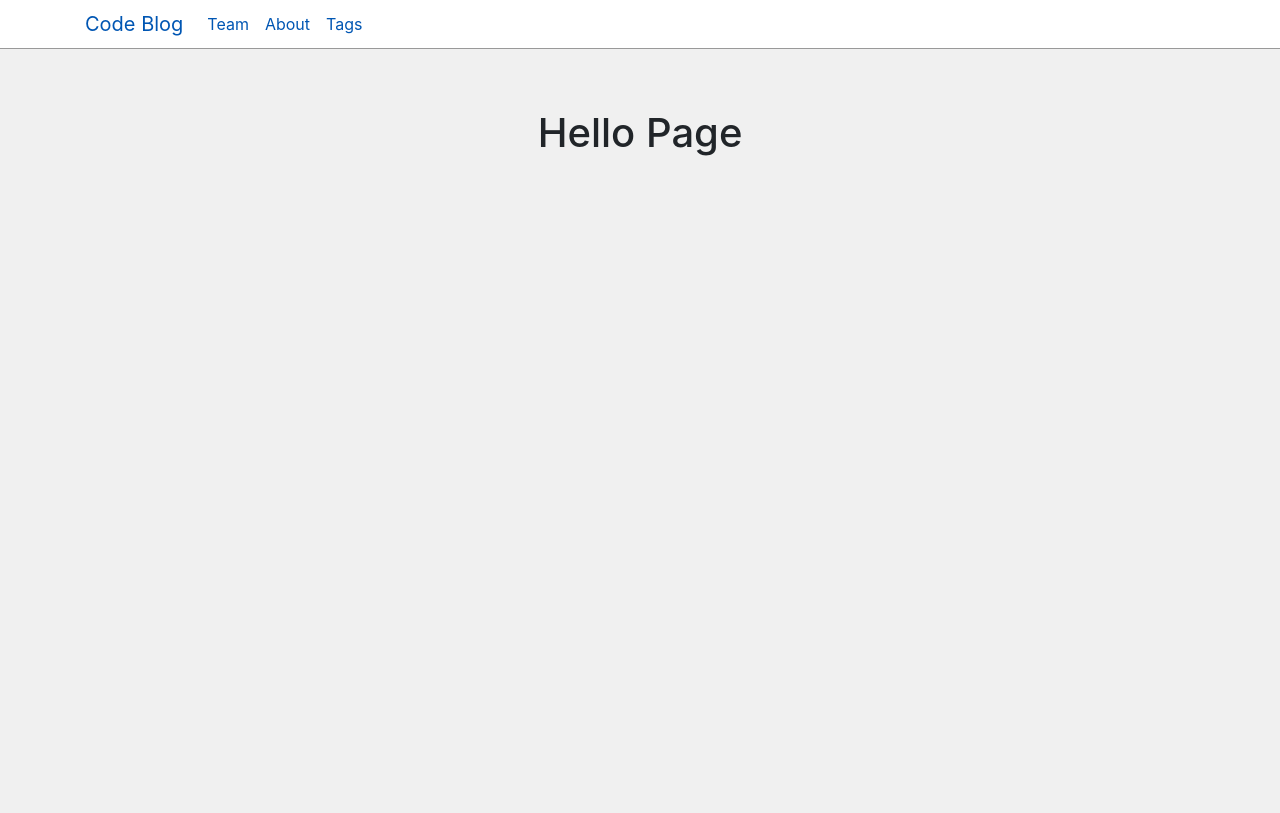
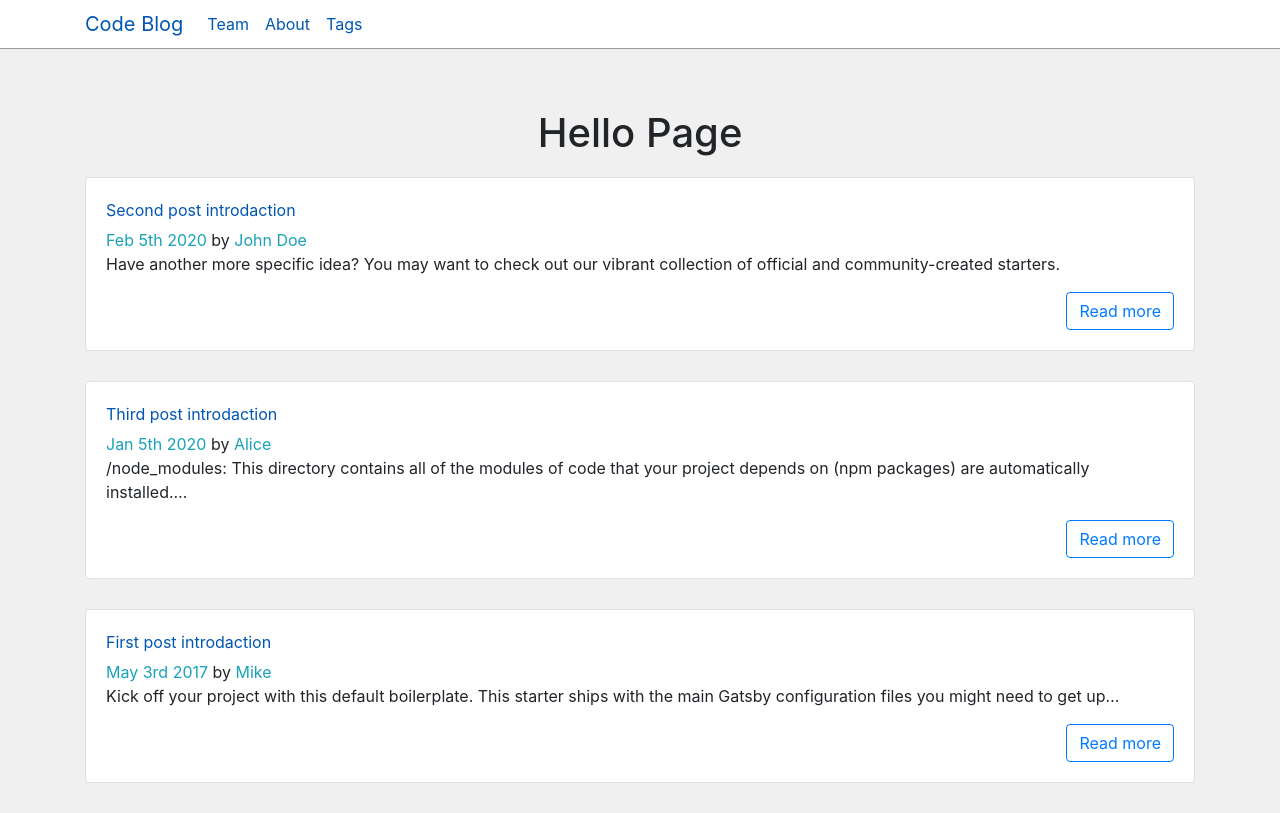
Before and after one commit to kto-to-tam/react-gatsby-blog, a Gatsby site: page / in a window 1280 px wide. Built offline with nearby package versions, Linux system fonts and the light colour scheme; Gatsby itself is replaced by a stand-in of ours.

Commit message:
start lesson 5

```diff
--- a/gatsby-config.js
+++ b/gatsby-config.js
@@ -6,7 +6,6 @@ module.exports = {
   },
   plugins: [
     `gatsby-plugin-react-helmet`,
-    `gatsby-plugin-sass`,
     {
       resolve: `gatsby-source-filesystem`,
       options: {
@@ -14,9 +13,15 @@ module.exports = {
         path: `${__dirname}/src/images`,
       },
     },
+    {
+      resolve: `gatsby-source-filesystem`,
+      options: {
+        name: `images`,
+        path: `${__dirname}/src/pages`,
+      },
+    },
     `gatsby-transformer-sharp`,
-    `gatsby-plugin-sharp`,
-    `gatsby-plugin-catch-links`,
+    'gatsby-plugin-sharp',
     {
       resolve: `gatsby-plugin-manifest`,
       options: {
@@ -29,6 +34,9 @@ module.exports = {
         icon: `src/images/icon.png`, // This path is relative to the root of the site.
       },
     },
+    'gatsby-plugin-catch-links',
+    'gatsby-transformer-remark',
+    'gatsby-plugin-sass'
     // this (optional) plugin enables Progressive Web App + Offline functionality
     // To learn more, visit: https://gatsby.dev/offline
     // `gatsby-plugin-offline`,
--- a/package.json
+++ b/package.json
@@ -15,6 +15,7 @@
     "gatsby-plugin-sass": "^2.1.30",
     "gatsby-plugin-sharp": "^2.4.3",
     "gatsby-source-filesystem": "^2.1.46",
+    "gatsby-transformer-remark": "^2.6.58",
     "gatsby-transformer-sharp": "^2.3.13",
     "node-sass": "^4.13.1",
     "prop-types": "^15.7.2",
--- /dev/null
+++ b/src/components/Post.js
@@ -0,0 +1,36 @@
+import React from 'react';
+import PropTypes from 'prop-types';
+import { Link } from 'gatsby';
+import { Card, CardTitle, CardText, CardSubtitle, CardBody } from 'reactstrap';
+
+const Post = ({ title, date, author, body, path }) => {
+  return (
+    <Card>
+      <CardBody>
+        <CardTitle>
+          <Link to={path}>
+            {title}
+          </Link>
+        </CardTitle>
+        <CardSubtitle>
+          <span className="text-info">{date}</span> by{' '}
+          <span className="text-info">{author}</span>
+        </CardSubtitle>
+        <CardText>{body}</CardText>
+        <Link to={path} className="btn btn-outline-primary float-right">
+          Read more
+        </Link>
+      </CardBody>
+    </Card>
+  );
+};
+
+Post.propTypes = {
+  title: PropTypes.string.isRequired,
+  date: PropTypes.string.isRequired,
+  author: PropTypes.string.isRequired,
+  body: PropTypes.string.isRequired,
+  path: PropTypes.string.isRequired,
+};
+
+export default Post;
--- a/src/pages/index.js
+++ b/src/pages/index.js
@@ -1,13 +1,53 @@
 import React from "react"
-
 import Layout from "../components/layout"
 import SEO from "../components/seo"
+import { graphql, StaticQuery } from "gatsby"
+import Post from "../components/Post"
+
 
 const IndexPage = () => (
   <Layout>
     <SEO title="Home" />
     <h1>Hello Page</h1>
+    <StaticQuery query={indexQuery} render={data => {
+      return (
+        <div>
+          {
+            data.allMarkdownRemark.edges.map(({node}) => (
+              <Post
+                key={node.id}
+                title={node.frontmatter.title}
+                author={node.frontmatter.author}
+                date={node.frontmatter.date}
+                path={node.frontmatter.path}
+                body={node.excerpt}
+              />
+            ))
+          }
+        </div>
+      )
+    }}/>
   </Layout>
 )
 
+
+const indexQuery = graphql`
+  query {
+    allMarkdownRemark(sort: { fields: [frontmatter___date], order: DESC }) {
+      edges {
+        node {
+          id
+          frontmatter {
+            title
+            date(formatString: "MMM Do YYYY")
+            author
+            path
+          }
+          excerpt
+        }
+      }
+    }
+  }
+`
+
 export default IndexPage
--- /dev/null
+++ b/src/pages/posts/001-first-post.md
@@ -0,0 +1,8 @@
+---
+title: 'First post introdaction'
+date: 2017-05-03 15:00:00
+author: 'Mike'
+path: '/first-post'
+---
+
+Kick off your project with this default boilerplate. This starter ships with the main Gatsby configuration files you might need to get up and running blazing fast with the blazing fast app generator for React.
--- /dev/null
+++ b/src/pages/posts/002-second-post.md
@@ -0,0 +1,8 @@
+---
+title: 'Second post introdaction'
+date: 2020-02-05 07:00:00
+author: 'John Doe'
+path: '/second-post'
+---
+
+_Have another more specific idea? You may want to check out our vibrant collection of [official and community-created starters](https://www.gatsbyjs.org/docs/gatsby-starters/)._
--- /dev/null
+++ b/src/pages/posts/003-third-post.md
@@ -0,0 +1,11 @@
+---
+title: 'Third post introdaction'
+date: 2020-01-05 10:11:12
+author: 'Alice'
+path: '/Third-post'
+---
+
+1.  **`/node_modules`**: This directory contains all of the modules of code that your project depends on (npm packages) are automatically installed.
+2.  **`/src`**: This directory will contain all of the code related to what you will see on the front-end of your site (what you see in the browser) such as your site header or a page template. `src` is a convention for “source code”.
+3.  **`.gitignore`**: This file tells git which files it should not track / not maintain a version history for.
+4.  **`.prettierrc`**: This is a configuration file for [Prettier](https://prettier.io/). Prettier is a tool to help keep the formatting of your code consistent.
```
Also changed, not shown: src/images/post-image.jpg (added), 1 other file.
